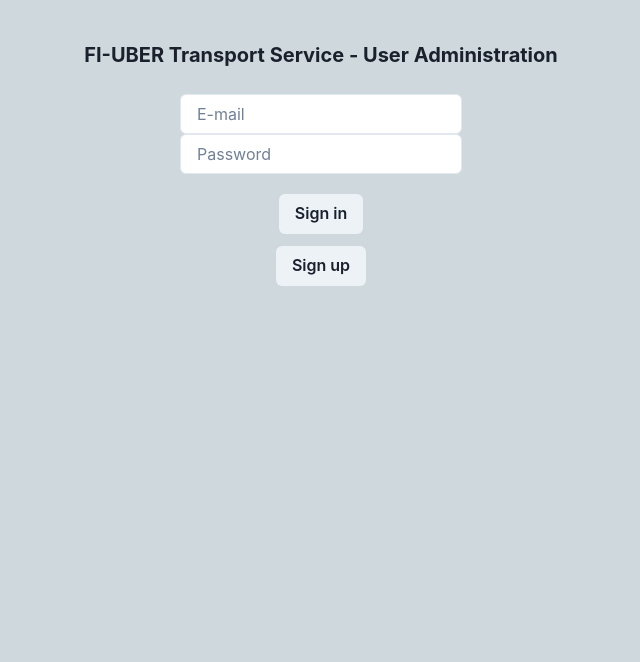
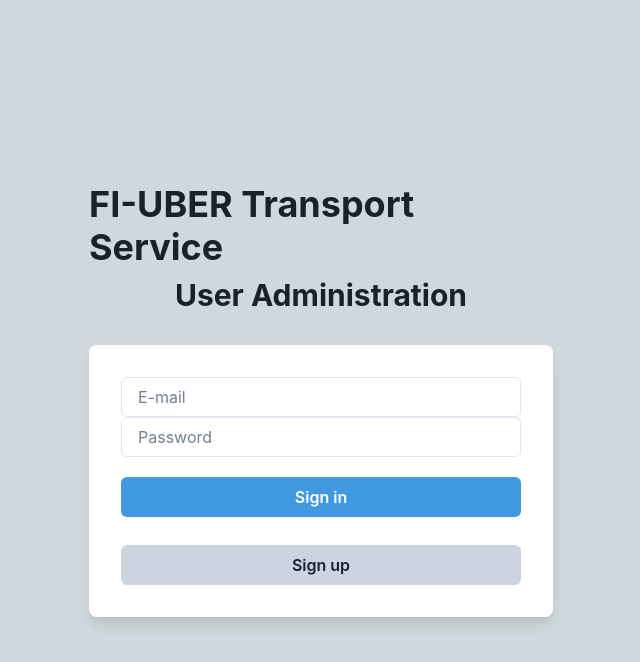
Before and after one commit to grupo1-taller2-2022c2/backoffice-front, a React (Create React App) app: page / in a window 1280 px wide. Shown: the top 662 px of the page, without its empty margins (319-959 px from the left). Built offline with nearby package versions, Linux system fonts and the light colour scheme.

Commit message:
Minor fixes and new login and signup

```diff
--- a/src/ListaUsuarios.js
+++ b/src/ListaUsuarios.js
@@ -220,6 +220,7 @@ export default function ListaUsuarios() {
       return;
     }
     usuarioSeleccionado.blocked = true;
+    setActualizarFiltro(!actualizarFiltro);
     alert("Exito: Usuario bloqueado");
   }
 
@@ -234,6 +235,7 @@ export default function ListaUsuarios() {
       return;
     }
     usuarioSeleccionado.blocked = false;
+    setActualizarFiltro(!actualizarFiltro);
     alert("Exito: Usuario desbloqueado");
   }
 
--- a/src/ReglasCotizacion.js
+++ b/src/ReglasCotizacion.js
@@ -89,7 +89,7 @@ export default function ReglasCotizacion() {
 
   let fields = [
     base,
-    busyHours,
+    //busyHours,
     busyHoursCost,
     busyDays,
     busyDaysCost,
--- a/src/signIn.js
+++ b/src/signIn.js
@@ -9,7 +9,13 @@ import {
   Button,
   FormLabel,
   Input,
-  Text
+  Text,
+  useColorModeValue,
+  Flex,
+  Stack,
+  Heading,
+  FormControl,
+  InputGroup,
 } from "@chakra-ui/react";
 function SignInForm() {
   const navigate = useNavigate();
@@ -24,11 +30,13 @@ function SignInForm() {
 
   async function handleSubmit() {
     try {
-      console.log("Logging in with email: " + email + " and password: " + password);
+      console.log(
+        "Logging in with email: " + email + " and password: " + password
+      );
       let response = await trySignIn(email, password);
       let token_data = response.data["access_token"];
       context.userStatus.logIn(token_data);
-      console.log(token_data)
+      console.log(token_data);
     } catch (error) {
       console.log("Did not get response at Admin Sign In");
       console.log(error);
@@ -47,7 +55,8 @@ function SignInForm() {
     onChangePassword(event.target.value);
   }
 
-  return (<form>
+  return (<>
+    <form>
       <div style={centered_style}>
         <Input
           placeholder="E-mail"
@@ -69,10 +78,21 @@ function SignInForm() {
           marginBottom={5}
         />
       </div>
-      <div style={centered_style}>
-        <Button onClick={handleSubmit}>Sign in</Button>
-      </div>
-      </form>
+
+    </form>
+     <div style={centered_style}>
+     <Button
+     width={"full"}
+       onClick={handleSubmit}
+       bg={"blue.400"}
+       color={"white"}
+       _hover={{
+         bg: "blue.500",
+       }}
+     >
+       Sign in
+     </Button>
+   </div></>
   );
 }
 
@@ -83,19 +103,29 @@ export default function LoginScreen() {
   function handleSignUpClick() {
     navigate("/signup");
   }
+
   return (
-    <>
-      <Center marginTop={10}>
-        <Text fontSize={20} fontWeight="bold" marginBottom={6}>
-          FI-UBER Transport Service - User Administration
-        </Text>
-      </Center>
-      <Center>
-        <SignInForm />
-      </Center>
-      <Center marginTop={3}>
-        <Button onClick={handleSignUpClick}>Sign up</Button>
-      </Center>
-    </>
+    <Flex minH={"100vh"} align={"center"} justify={"center"} bg={"#CFD8DC"}>
+      <Stack spacing={8} mx={"auto"} maxW={"lg"} py={12} px={6}>
+        <Stack align={"center"}>
+          <Heading alignItems={"center"} fontSize={"4xl"}>
+            FI-UBER Transport Service
+          </Heading>
+          <Heading alignItems={"center"} fontSize={"3xl"}>
+            User Administration
+          </Heading>
+        </Stack>
+        <Box rounded={"lg"} bg="white" boxShadow={"lg"} p={8}>
+          <Stack spacing={4}>
+            <FormControl>
+              <SignInForm />
+            </FormControl>
+            <Center marginTop={3}>
+              <Button onClick={handleSignUpClick} width={"full"} bg="gray.300" >Sign up</Button>
+            </Center>
+          </Stack>
+        </Box>
+      </Stack>
+    </Flex>
   );
 }
--- a/src/signUp.js
+++ b/src/signUp.js
@@ -3,20 +3,42 @@ import axios from "axios";
 import { centered_style } from "./styles";
 import { useNavigate } from "react-router-dom";
 import { trySignUp } from "./Backend";
-import { Box, Center, Button, FormLabel, Input, Text } from "@chakra-ui/react";
+import {
+  Box,
+  Center,
+  Button,
+  FormLabel,
+  Input,
+  Text,
+  Flex,
+  Stack,
+  Heading,
+  FormControl,
+} from "@chakra-ui/react";
 export default function SignUpScreen() {
   const navigate = useNavigate();
   return (
-    <div>
-      <Center>
-        <Text marginTop={10} fontSize={20} fontWeight="bold" marginBottom={6}>
-          Please enter your data for Sign Up
-        </Text>
-      </Center>
-      <Center>
-        <SignUpForm navigate={navigate} />
-      </Center>
-    </div>
+    <>
+      <Flex minH={"100vh"} align={"center"} justify={"center"} bg={"#CFD8DC"}>
+        <Stack spacing={8} mx={"auto"} maxW={"lg"} py={12} px={6}>
+          <Stack align={"center"}>
+            <Heading alignItems={"center"} fontSize={"3xl"}>
+              Administrator Sign Up
+            </Heading>
+            <Heading alignItems={"center"} fontSize={"2xl"}>
+              Please enter your credentials
+            </Heading>
+          </Stack>
+          <Box rounded={"lg"} bg="white" boxShadow={"lg"} p={8}>
+            <Stack spacing={4}>
+              <FormControl>
+                <SignUpForm navigate={navigate} />
+              </FormControl>
+            </Stack>
+          </Box>
+        </Stack>
+      </Flex>
+    </>
   );
 }
 
@@ -37,14 +59,14 @@ function SignUpForm({ navigate }) {
       let response = await trySignUp(email, password, name, surname);
       console.log("Got response at Admin Sign Up!");
       alert("Se ha creado una cuenta con exito!");
-      console.log(response)
+      console.log(response);
       navigate("/");
     } catch (error) {
       console.log("Did not get response at Admin Sign Up");
       console.log(error);
-      if(error.response.status == 409){
-        alert("Ya existe un usuario con ese email!")
-        return
+      if (error.response && error.response.status == 409) {
+        alert("Ya existe un usuario con ese email!");
+        return;
       }
       alert("No se pudo completar el registro");
     }
@@ -127,7 +149,16 @@ function SignUpForm({ navigate }) {
         />
       </div>
       <div style={centered_style}>
-        <Button type="submit" style={{ marginTop: 15 }}>
+        <Button
+          type="submit"
+          style={{ marginTop: 15 }}
+          width={"full"}
+          bg={"blue.400"}
+          color={"white"}
+          _hover={{
+            bg: "blue.500",
+          }}
+        >
           Sign up
         </Button>
       </div>
```
